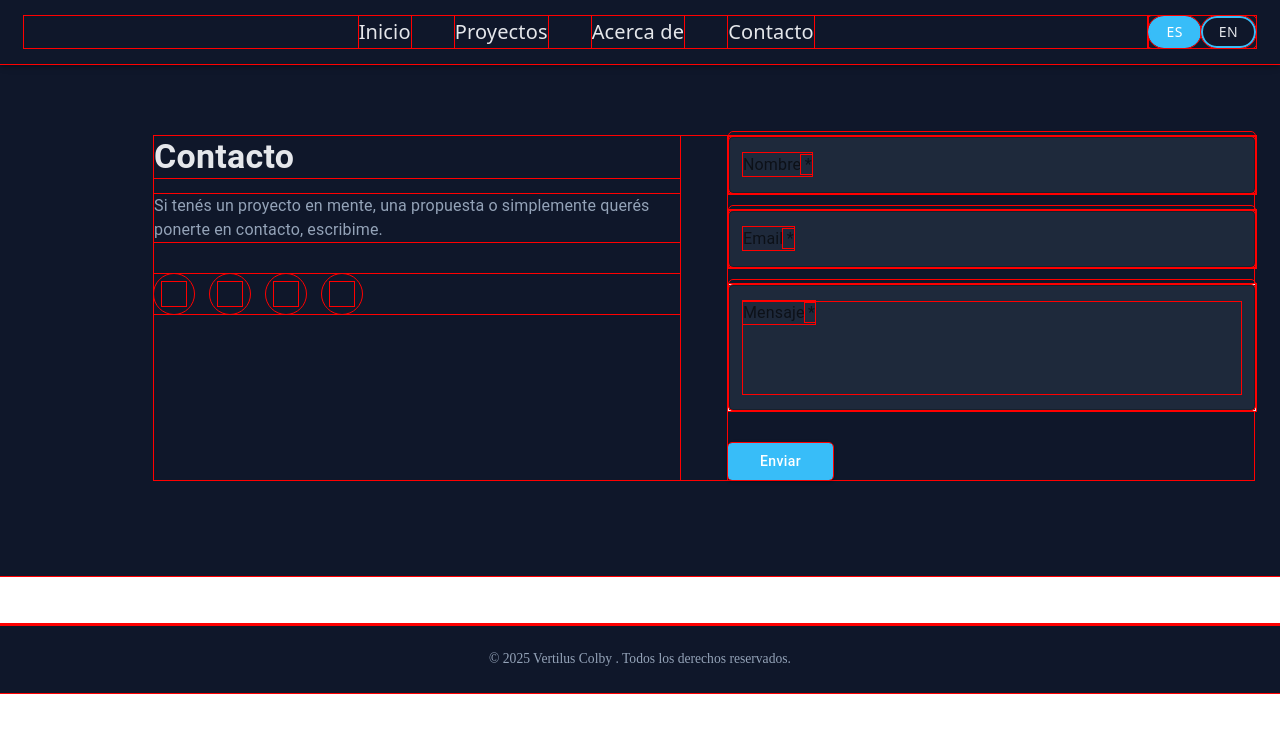
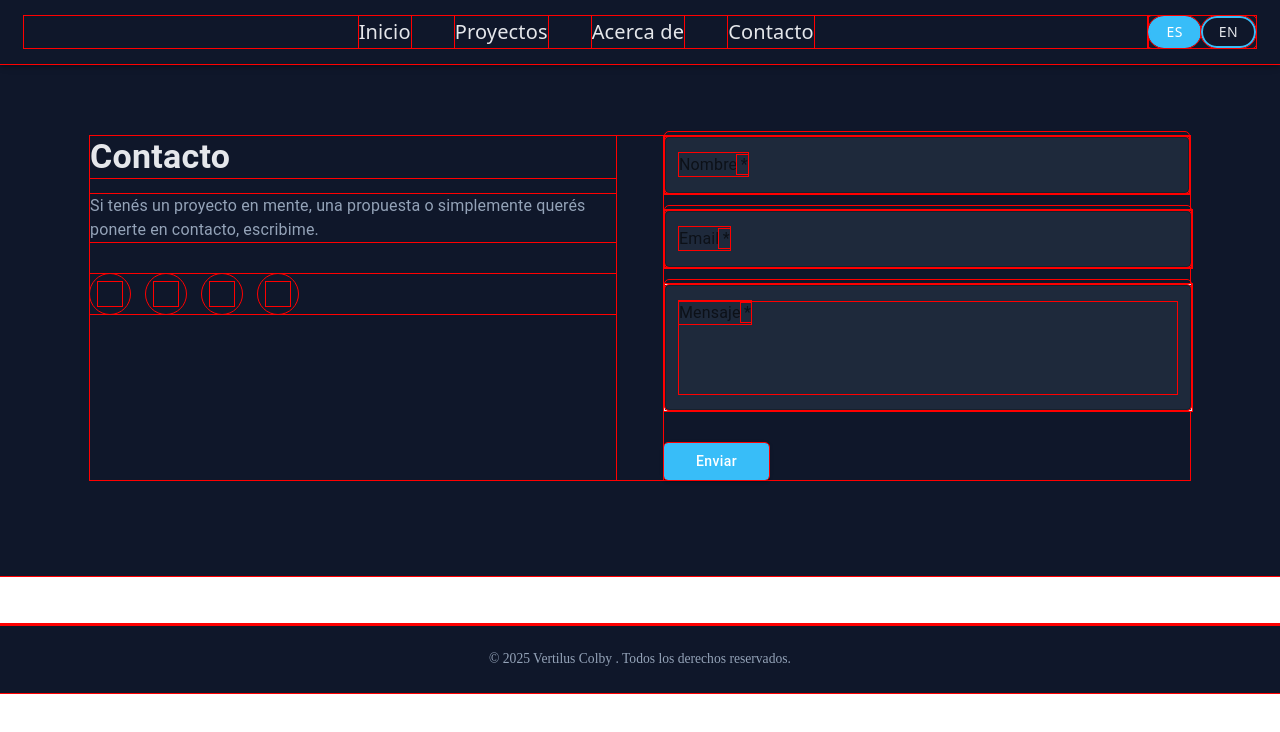
Before and after one commit to cvertilus/PortfolioProject, a React (Vite) app: page /contact in a window 1280 px wide. Shown: the top 732 px of the page. Built offline with nearby package versions, Linux system fonts and the light colour scheme; some icons are missing.

Commit message:
solucionando Section

```diff
--- a/src/component/contact/ContactSection.jsx
+++ b/src/component/contact/ContactSection.jsx
@@ -62,7 +62,7 @@ export default function ContactSection() {
                 <Box
                     component="section"
                     sx={{
-                        width: "100%",
+                        maxWidth: "100%",
                         py: { xs: 8, md: 12 },
                         px: { xs: 2, md: 8 },
                         backgroundColor: "var(--background)",
@@ -174,7 +174,7 @@ export default function ContactSection() {
                                 label={t("contact.form.name")}
                                 name='name'
                                 sx={{
-                                    width: "100%",
+                                    maxWidth: "100%",
                                     color: "var(--text)",
                                     border: "1px solid var(--text)",
                                     backgroundColor: "var(--Surface)"
@@ -242,7 +242,7 @@ export default function ContactSection() {
 
                 <Box
                     sx={{
-                        width: "100%",
+                        maxWidth: "100%",
                         borderTop: "1px solid var(--Secondary)",
                         mt: 6
                     }}
```
